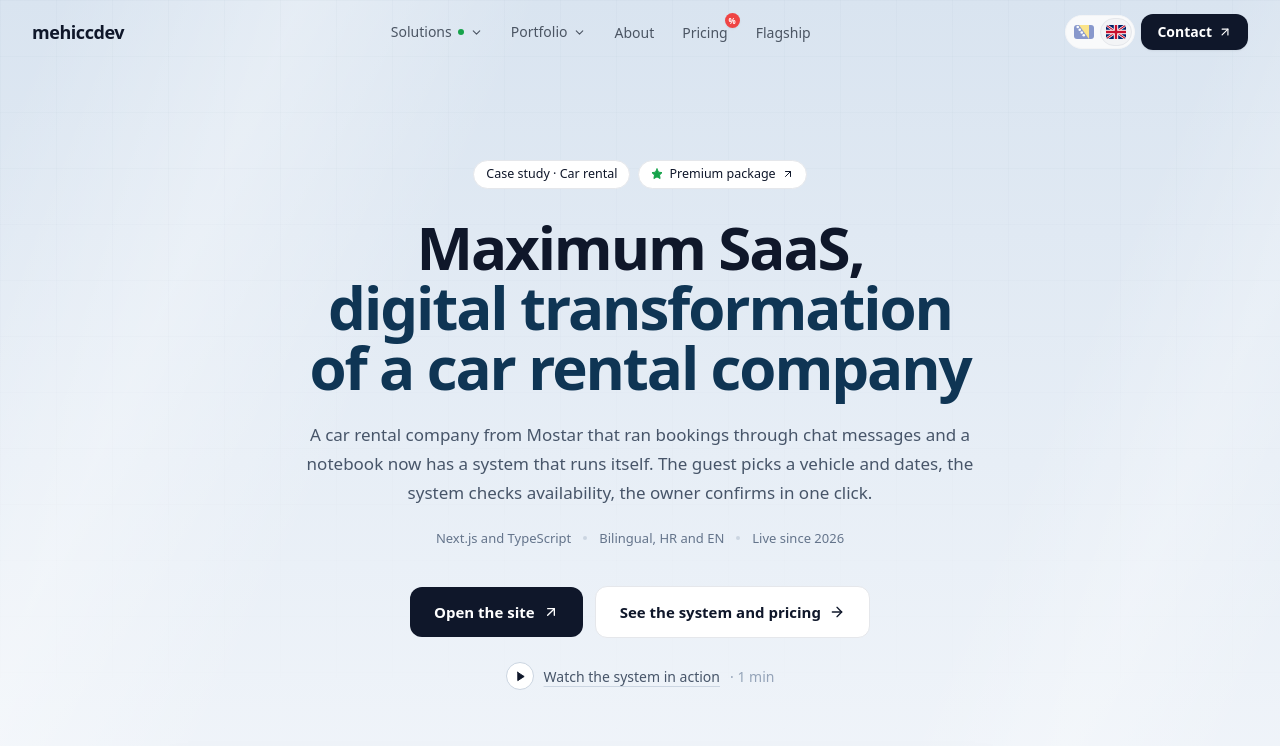
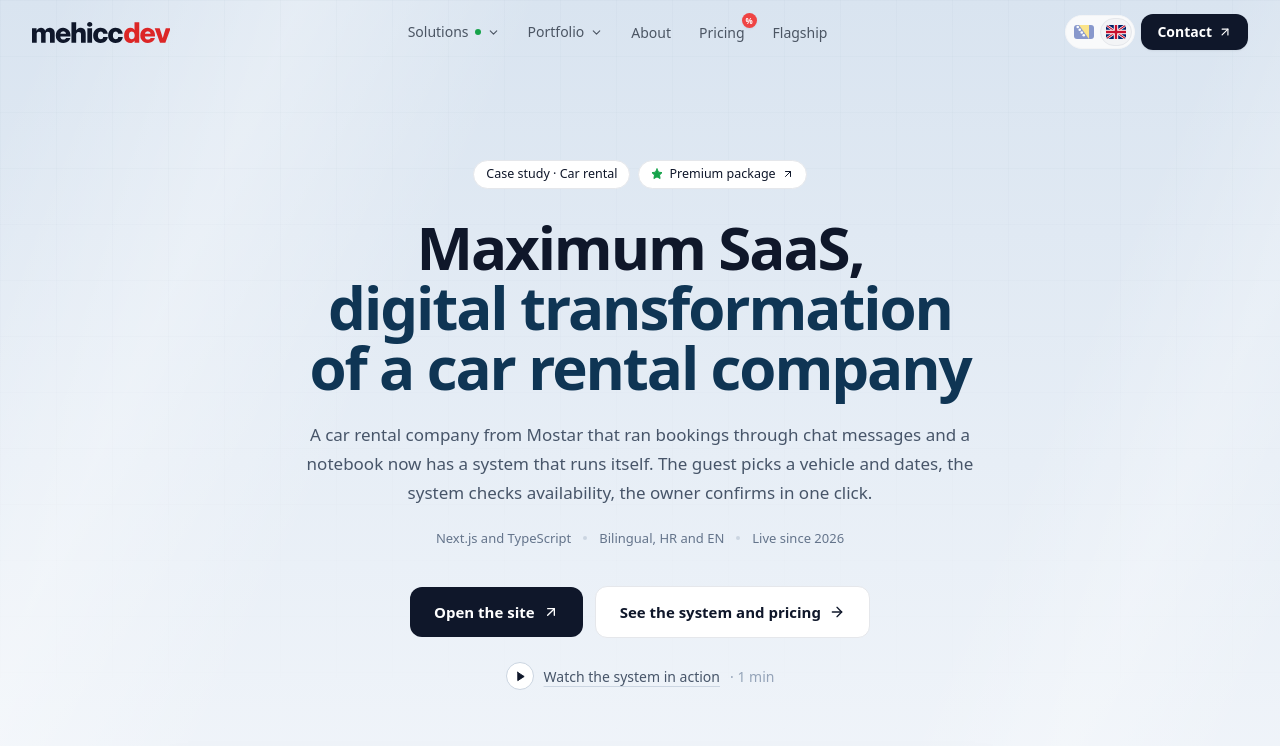
Before and after one commit to Bakeee99/mehiccdev, a Next.js app: page /maximum in a window 1280 px wide. Shown: the top 746 px of the page. Built offline with nearby package versions, Linux system fonts and the light colour scheme.

Commit message:
feat: tamni logo u navbaru, bijeli u footeru

```diff
--- a/components/sections/Footer.tsx
+++ b/components/sections/Footer.tsx
@@ -2,6 +2,7 @@
 
 import { Mail, MapPin, Instagram, Linkedin, ArrowUp, ArrowUpRight } from "lucide-react";
 import { useLanguage } from "@/components/ui/LanguageProvider";
+import { Logo } from "@/components/ui/Logo";
 
 const INSTAGRAM = "https://www.instagram.com/mehiccdev";
 
@@ -78,8 +79,8 @@ export function Footer() {
       <div className="mx-auto max-w-6xl px-6 pt-16 pb-8 lg:px-8">
         <div className="grid gap-12 sm:grid-cols-2 lg:grid-cols-[1.4fr_1fr_1.2fr_1.3fr]">
           <div>
-            <a href="/" className="inline-flex items-baseline text-[20px] font-extrabold tracking-tight" aria-label="mehiccdev">
-              <span className="text-white">mehicc</span><span className="text-[#60A5FA]">dev</span>
+            <a href="/" className="inline-flex" aria-label="mehiccdev">
+              <Logo variant="dark" className="h-6 w-auto" />
             </a>
             <p className="mt-4 max-w-xs text-[13.5px] leading-relaxed text-[#94A3B8]">{d.tagline}</p>
             <span className="mt-5 inline-flex items-center gap-2 rounded-full border border-[#16A34A]/40 bg-[#16A34A]/10 px-3 py-1 text-[12px] font-semibold text-[#4ADE80]">
--- a/components/sections/Navbar.tsx
+++ b/components/sections/Navbar.tsx
@@ -15,6 +15,7 @@ import { useState, useEffect } from "react";
 import { motion, AnimatePresence } from "framer-motion";
 import { Menu, X, ArrowUpRight, ChevronDown } from "lucide-react";
 import { cn } from "@/lib/utils";
+import { Logo } from "@/components/ui/Logo";
 import { useLanguage } from "@/components/ui/LanguageProvider";
 
 const LABELS = {
@@ -76,11 +77,8 @@ export function Navbar() {
       )}>
         <nav className="max-w-7xl mx-auto h-16 px-6 lg:px-8 flex items-center justify-between">
           {/* Logo */}
-          <a href="/" className="flex items-baseline group relative" aria-label="mehiccdev, naslovna">
-            <span className="text-lg font-extrabold tracking-tight text-[var(--text)]">mehicc</span>
-            <span className="text-lg font-extrabold tracking-tight text-brand-600 dark:text-brand-400">dev</span>
-            <span className="ml-1.5 w-1.5 h-1.5 rounded-full bg-[#0F3554] opacity-0 group-hover:opacity-100
-                             transition-opacity duration-300 self-center" aria-hidden />
+          <a href="/" className="flex items-center" aria-label="mehiccdev, naslovna">
+            <Logo className="h-[21px] w-auto" />
           </a>
 
           {/* Desktop links */}
```
